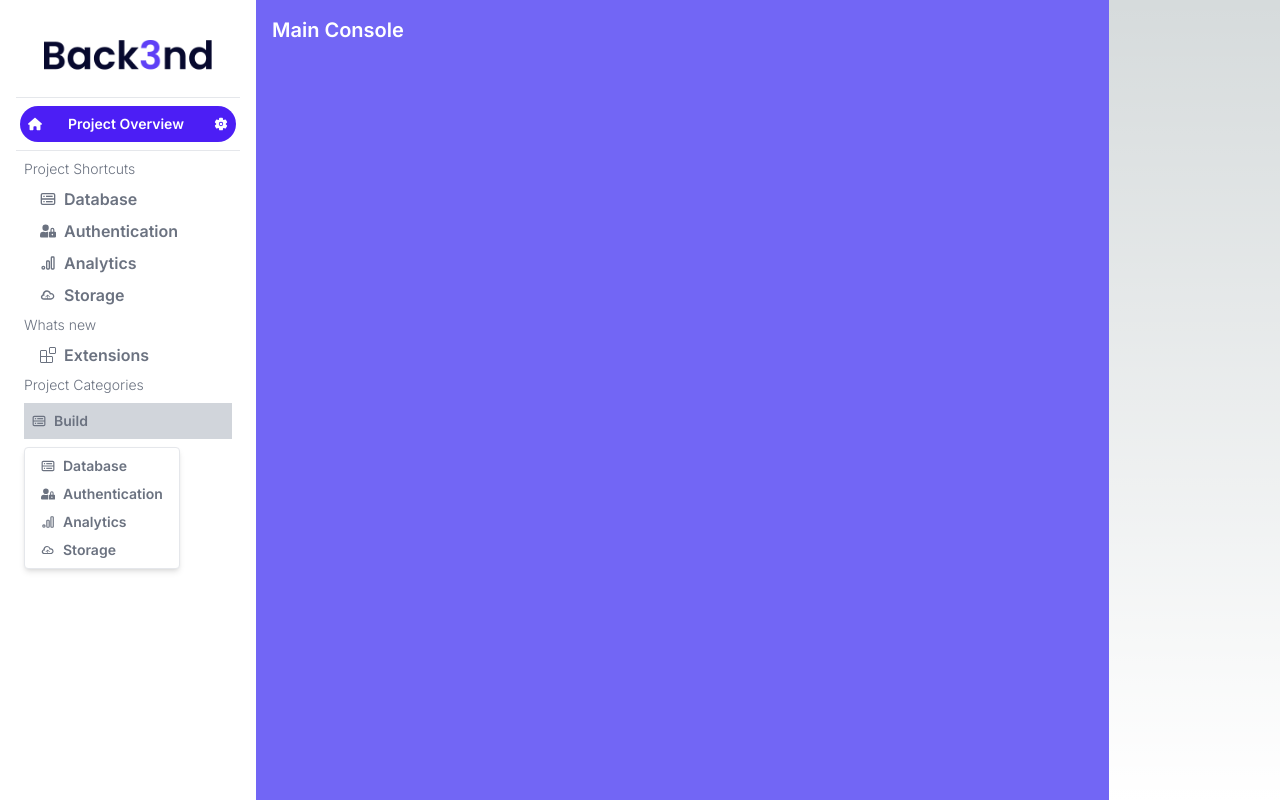
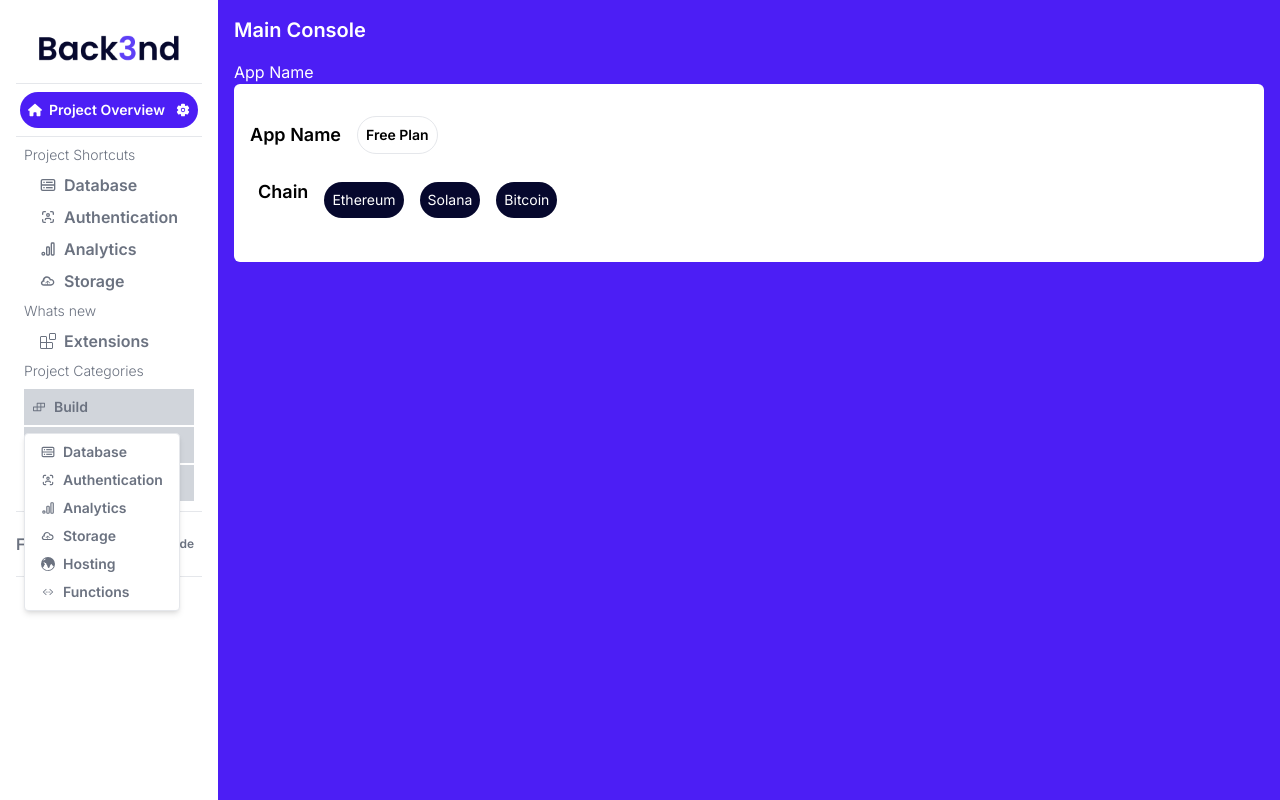
Before and after one commit to dAble-repos/back3nd-ui, a Next.js app: page /dashboard in a window 1280 px wide. Both pictures are taken after a click on the button "Build". Built offline with nearby package versions, Linux system fonts and the light colour scheme.

Commit message:
Add: Right side component for dashboard

```diff
--- a/public/data/nav_bar_links_data.tsx
+++ b/public/data/nav_bar_links_data.tsx
@@ -2,6 +2,20 @@ import { CgDatabase } from "react-icons/cg";
 import { FaUserLock } from "react-icons/fa";
 import { TbBrandGoogleAnalytics } from "react-icons/tb";
 import { TiCloudStorageOutline } from "react-icons/ti";
+import { AiOutlineBuild } from "react-icons/ai";
+import { MdOutlineMonitorHeart } from "react-icons/md";
+import { TbFileLike } from "react-icons/tb";
+import { TbUserScan } from "react-icons/tb";
+import { BsGlobeCentralSouthAsia } from "react-icons/bs";
+import { IoIosCodeWorking } from "react-icons/io";
+import { GoLog } from "react-icons/go";
+import { LuTestTubes } from "react-icons/lu";
+import { GrDocumentConfig } from "react-icons/gr";
+import { FaCloudscale } from "react-icons/fa";
+import { MdOutlineDashboard } from "react-icons/md";
+import { TbHandClick } from "react-icons/tb";
+import { MdOutlineOutlinedFlag } from "react-icons/md";
+import { RiUserHeartLine } from "react-icons/ri";
 
 export const NavBarShortcutData = [
   {
@@ -14,7 +28,7 @@ export const NavBarShortcutData = [
   {
     id: 2,
     title: "Authentication",
-    icon: <FaUserLock />,
+    icon: <TbUserScan />,
     description: "Web3 auth using account abstraction",
     link: "/",
   },
@@ -38,7 +52,7 @@ export const NavBarProductCategoriesData = [
   {
     id: 1,
     title: "Build",
-    icon: <CgDatabase />,
+    icon: <AiOutlineBuild />,
     categories: [
       {
         id: 1,
@@ -50,7 +64,7 @@ export const NavBarProductCategoriesData = [
       {
         id: 2,
         title: "Authentication",
-        icon: <FaUserLock />,
+        icon: <TbUserScan />,
         description: "Web3 auth using account abstraction",
         link: "/",
       },
@@ -68,6 +82,90 @@ export const NavBarProductCategoriesData = [
         description: "Store in dWeb",
         link: "/",
       },
+      {
+        id: 5,
+        title: "Hosting",
+        icon: <BsGlobeCentralSouthAsia />,
+        description: "Host on dWeb",
+        link: "/",
+      },
+      {
+        id: 6,
+        title: "Functions",
+        icon: <IoIosCodeWorking />,
+        description: "Run serverless functions",
+        link: "/",
+      },
+    ],
+  },
+  {
+    id: 2,
+    title: "Release & Monitor",
+    icon: <MdOutlineMonitorHeart />,
+    categories: [
+      {
+        id: 1,
+        title: "Monitor",
+        icon: <GoLog />,
+        description: "Monitor the logs",
+        link: "/",
+      },
+      {
+        id: 2,
+        title: "A/B Testing",
+        icon: <LuTestTubes />,
+        description: "Test the scenarios",
+        link: "/",
+      },
+      {
+        id: 3,
+        title: "Config",
+        icon: <GrDocumentConfig />,
+        description: "Configure smart contracts",
+        link: "/",
+      },
+      {
+        id: 4,
+        title: "Scaling",
+        icon: <FaCloudscale />,
+        description: "Increase the power",
+        link: "/",
+      },
+    ],
+  },
+  {
+    id: 3,
+    title: "Analytics",
+    icon: <TbBrandGoogleAnalytics />,
+    categories: [
+      {
+        id: 1,
+        title: "Dashboard",
+        icon: <MdOutlineDashboard />,
+        description: "Go to the analytics dashboard",
+        link: "/",
+      },
+      {
+        id: 2,
+        title: "Events",
+        icon: <TbHandClick />,
+        description: "Web3 events",
+        link: "/",
+      },
+      {
+        id: 3,
+        title: "Conversions",
+        icon: <MdOutlineOutlinedFlag />,
+        description: "Web3 conversations",
+        link: "/",
+      },
+      {
+        id: 4,
+        title: "User metrics",
+        icon: <RiUserHeartLine />,
+        description: "Metrics about your users",
+        link: "/",
+      },
     ],
   },
 ];
--- /dev/null
+++ b/src/app/components/atoms/links/common_links.tsx
@@ -0,0 +1,14 @@
+import { Link } from "../../../../../shared";
+
+const MediumLinkDark = (props: any) => {
+  return (
+    <Link
+      href={props.link}
+      className="p-2 bg-primary text-white rounded-full text-sm hover:bg-primary-light "
+    >
+      {props.title}
+    </Link>
+  );
+};
+
+export { MediumLinkDark };
--- a/src/app/components/templates/left_nav_bar.tsx
+++ b/src/app/components/templates/left_nav_bar.tsx
@@ -46,6 +46,15 @@ const LeftNavBar = () => {
       </div>
       {/* Project Categories */}
       <ProjectCatgories />
+
+      <hr />
+      <div className="flex items-center justify-between py-4">
+        <p>Freemium</p>
+        <button className="text-xs p-2 hover:bg-primary-light rounded-lg hover:text-white">
+          Upgrade
+        </button>
+      </div>
+      <hr />
     </div>
   );
 };
--- a/src/app/dashboard/page.tsx
+++ b/src/app/dashboard/page.tsx
@@ -1,8 +1,8 @@
 // Dashboard
 // Imports
-import Link from "next/link";
-import Image from "next/image";
 import LeftNavBar from "../components/templates/left_nav_bar";
+import { Link } from "../../../shared";
+import { MediumLinkDark } from "../components/atoms/links/common_links";
 
 export default function Page() {
   return (
@@ -11,10 +11,25 @@ export default function Page() {
       <LeftNavBar />
 
       {/* Right Container (Main Console Area) */}
-      <div className="w-2/3 p-4 bg-primary-light text-white">
+      <div className="w-full p-4 bg-primary-dark text-white">
         {/* Main console content goes here */}
-        <h2 className="text-xl font-semibold mb-4">Main Console</h2>
+        <h2 className="text-xl font-semibold mb-4 z-10">Main Console</h2>
+        <p>App Name</p>
         {/* Add forms and other content for the main console */}
+        <div className="bg-white bg-opacity-100 rounded-md py-8 px-4 flex flex-col text-black">
+          <div className="flex items-center flex-row justify-start">
+            <h1 className="text-lg font-semibold mb-4 ">App Name</h1>
+            <p className="text-sm font-semibold mb-4 ml-4 border p-2 rounded-full hover:bg-primary-light hover:text-white">
+              Free Plan
+            </p>
+          </div>
+          <div className="flex items-center space-x-4 flex-row justify-start p-2">
+            <h1 className="text-lg font-semibold mb-4 ">Chain</h1>
+            <MediumLinkDark link="/" title="Ethereum" />
+            <MediumLinkDark link="/" title="Solana" />
+            <MediumLinkDark link="/" title="Bitcoin" />
+          </div>
+        </div>
       </div>
     </div>
   );
```
